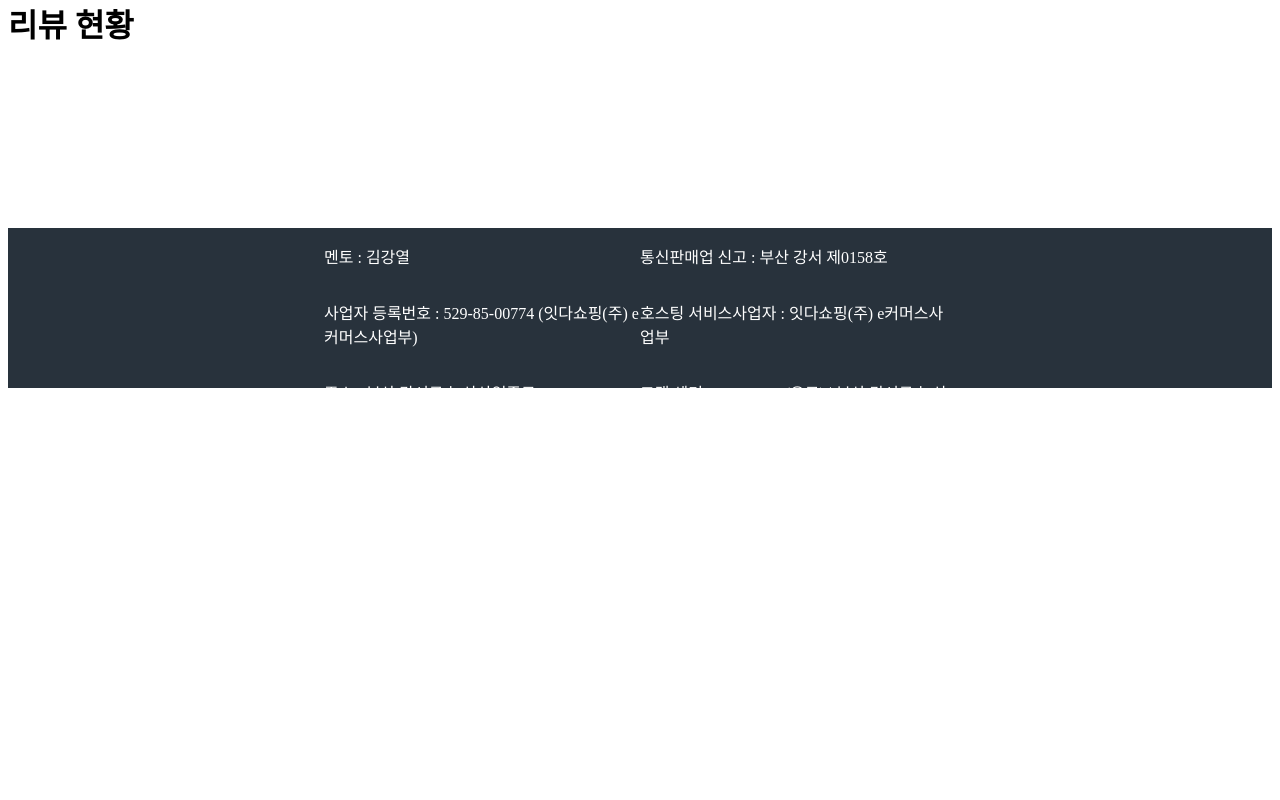
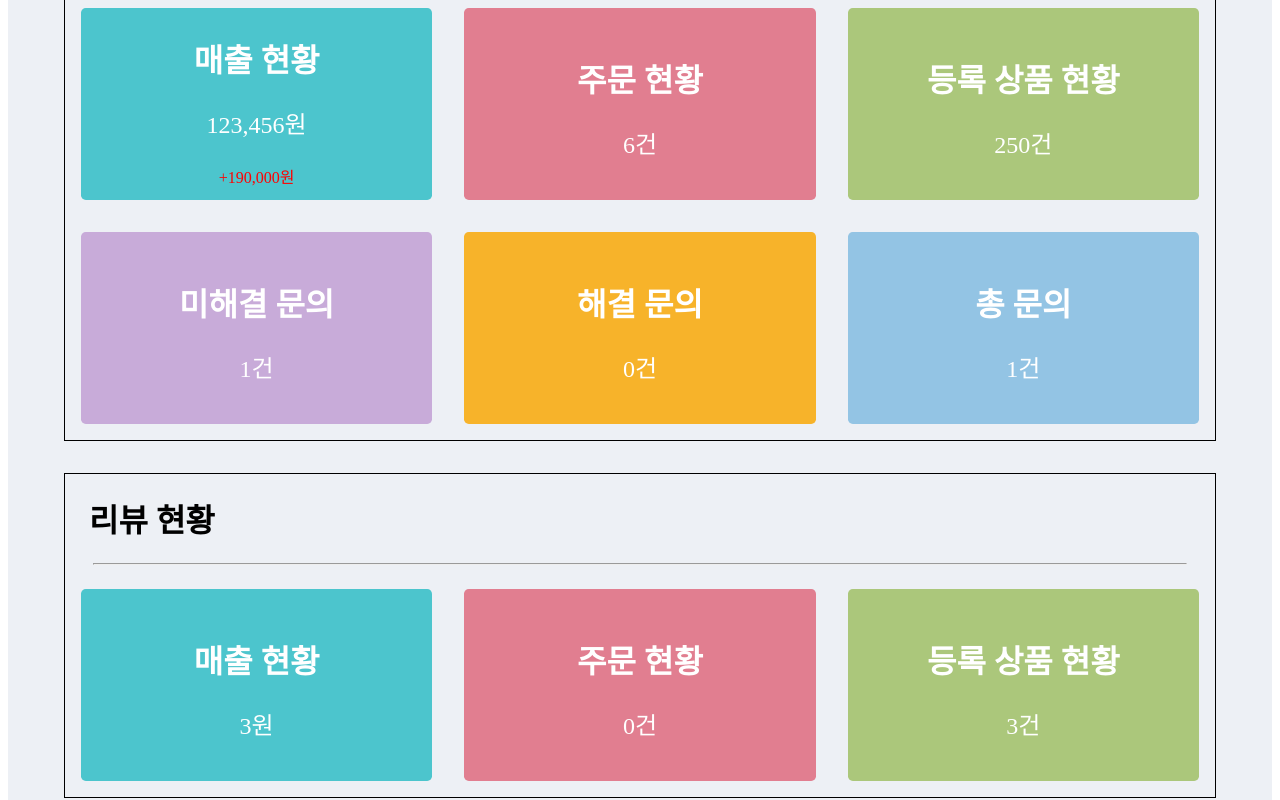
Before and after one commit to ehddn5252/AbuyZ, a Next.js app in the folder front/: page /admin/dashboard in a window 1280 px wide. Shown: the part 460-1260 px from the top of the page. Before the commit the page ends 904 px from the top, so only its background shows below. Built offline with nearby package versions, Linux system fonts and the light colour scheme; a web font is replaced by a local one.

Commit message:
✨ dashBoard 구현

```diff
--- a/front/components/admin/DataStatus.js
+++ b/front/components/admin/DataStatus.js
@@ -1,9 +1,111 @@
+import { Container } from "@mui/material";
 import React from "react";
+import styled from "styled-components";
+import Link from "next/link";
 
 export default function DataStatus() {
+  const dummyData = [
+    {
+      sales: 123456,
+      order: 6,
+      product: 250,
+      unresolved: 1,
+      resolved: 0,
+      total: 1,
+    },
+  ];
+
+  const yesterday = 10000;
+  const today = 200000;
+
   return (
-    <div>
-      <h1>진행 현황</h1>
-    </div>
+    <Container style={{ paddingTop: "2rem" }}>
+      <DataStatusBox>
+        <h1 style={{ marginLeft: "1.5rem" }}>진행 현황</h1>
+        <hr style={{ width: "95%" }} />
+        <BoxContainer>
+          <Box>
+            <Title>매출 현황</Title>
+            <Body>{dummyData[0].sales.toLocaleString("ko-KR")}원</Body>
+            {yesterday <= today ? (
+              <UpSales>
+                +{(today - yesterday).toLocaleString("ko-KR")}원
+              </UpSales>
+            ) : (
+              <DownSales>
+                -{(yesterday - today).toLocaleString("ko-KR")}원
+              </DownSales>
+            )}
+          </Box>
+          <Box style={{ background: "#E17E90" }}>
+            <Title>주문 현황</Title>
+            <Body>{dummyData[0].order}건</Body>
+          </Box>
+          <Box style={{ background: "#ABC77B" }}>
+            <Title>등록 상품 현황</Title>
+            <Body>{dummyData[0].product}건</Body>
+          </Box>
+        </BoxContainer>
+        <BoxContainer>
+          <Box style={{ background: "#C8ABD9" }}>
+            <Title>미해결 문의</Title>
+            <Body>{dummyData[0].unresolved}건</Body>
+          </Box>
+          <Box style={{ background: "#F7B32A" }}>
+            <Title>해결 문의</Title>
+            <Body>{dummyData[0].resolved}건</Body>
+          </Box>
+          <Box style={{ background: "#93C4E4" }}>
+            <Title>총 문의</Title>
+            <Body>{dummyData[0].total}건</Body>
+          </Box>
+        </BoxContainer>
+      </DataStatusBox>
+    </Container>
   );
 }
+
+const DataStatusBox = styled.div`
+  border: 0.1rem solid #000;
+  margin-top: 1rem;
+  margin-bottom: 2rem;
+`;
+
+const BoxContainer = styled.div`
+  display: flex;
+`;
+
+const Box = styled.div`
+  width: 100%;
+  height: 12rem;
+  border-radius: 0.3rem;
+  margin: 1rem;
+  display: flex;
+  flex-direction: column;
+  justify-content: center;
+  align-items: center;
+  background: #4cc5cd;
+`;
+
+const Title = styled.p`
+  font-size: 2rem;
+  font-weight: 1000;
+  color: white;
+  margin-bottom: 0;
+`;
+
+const Body = styled.p`
+  font-size: 1.5rem;
+  font-weight: 500;
+  color: white;
+`;
+
+const UpSales = styled.p`
+  margin-top: 0;
+  color: red;
+`;
+
+const DownSales = styled.p`
+  margin-top: 0;
+  color: blue;
+`;
--- a/front/components/admin/ReviewStatus.js
+++ b/front/components/admin/ReviewStatus.js
@@ -1,9 +1,71 @@
+import { Container } from "@mui/material";
 import React from "react";
+import styled from "styled-components";
 
 export default function ReviewStatus() {
+  const dummyData = [
+    {
+      unresolved: 3,
+      resolved: 0,
+      total: 3,
+    },
+  ];
+
   return (
-    <div>
-      <h1>리뷰 현황</h1>
-    </div>
+    <Container style={{ paddingBottom: "2rem" }}>
+      <DataStatusBox>
+        <h1 style={{ marginLeft: "1.5rem" }}>리뷰 현황</h1>
+        <hr style={{ width: "95%" }} />
+        <BoxContainer>
+          <Box>
+            <Title>매출 현황</Title>
+            <Body>{dummyData[0].unresolved}원</Body>
+          </Box>
+          <Box style={{ background: "#E17E90" }}>
+            <Title>주문 현황</Title>
+            <Body>{dummyData[0].resolved}건</Body>
+          </Box>
+          <Box style={{ background: "#ABC77B" }}>
+            <Title>등록 상품 현황</Title>
+            <Body>{dummyData[0].total}건</Body>
+          </Box>
+        </BoxContainer>
+      </DataStatusBox>
+    </Container>
   );
 }
+
+const DataStatusBox = styled.div`
+  border: 0.1rem solid #000;
+  margin-top: 1rem;
+  margin-bottom: 2rem;
+`;
+
+const BoxContainer = styled.div`
+  display: flex;
+`;
+
+const Box = styled.div`
+  width: 100%;
+  height: 12rem;
+  border-radius: 0.3rem;
+  margin: 1rem;
+  display: flex;
+  flex-direction: column;
+  justify-content: center;
+  align-items: center;
+  background: #4cc5cd;
+`;
+
+const Title = styled.p`
+  font-size: 2rem;
+  font-weight: 1000;
+  color: white;
+  margin-bottom: 0;
+`;
+
+const Body = styled.p`
+  font-size: 1.5rem;
+  font-weight: 500;
+  color: white;
+`;
--- a/front/components/main/ProductCarousel.js
+++ b/front/components/main/ProductCarousel.js
@@ -51,6 +51,7 @@ export default function ProductCarousel() {
     </Container>
   );
 }
+
 const settings = {
   centerPadding: "0px", // 0px 하면 슬라이드 끝쪽 이미지가 안잘림
   // centerMode: true, // 1번이 가운데서 시작 하게 함
--- a/front/pages/admin/dashboard.js
+++ b/front/pages/admin/dashboard.js
@@ -1,13 +1,19 @@
+import styled from "styled-components";
 import React from "react";
 import DataStatus from "../../components/admin/DataStatus";
 import ReviewStatus from "../../components/admin/ReviewStatus";
 
 export default function Dashboard() {
   return (
-    <div>
-      <h1> 대시보드 페이지</h1>
+    <DashboardPage>
       <DataStatus />
       <ReviewStatus />
-    </div>
+    </DashboardPage>
   );
 }
+
+const DashboardPage = styled.div`
+  background: #edf0f5;
+  /* width: 100vw;
+  height: 100vh; */
+`;
```
